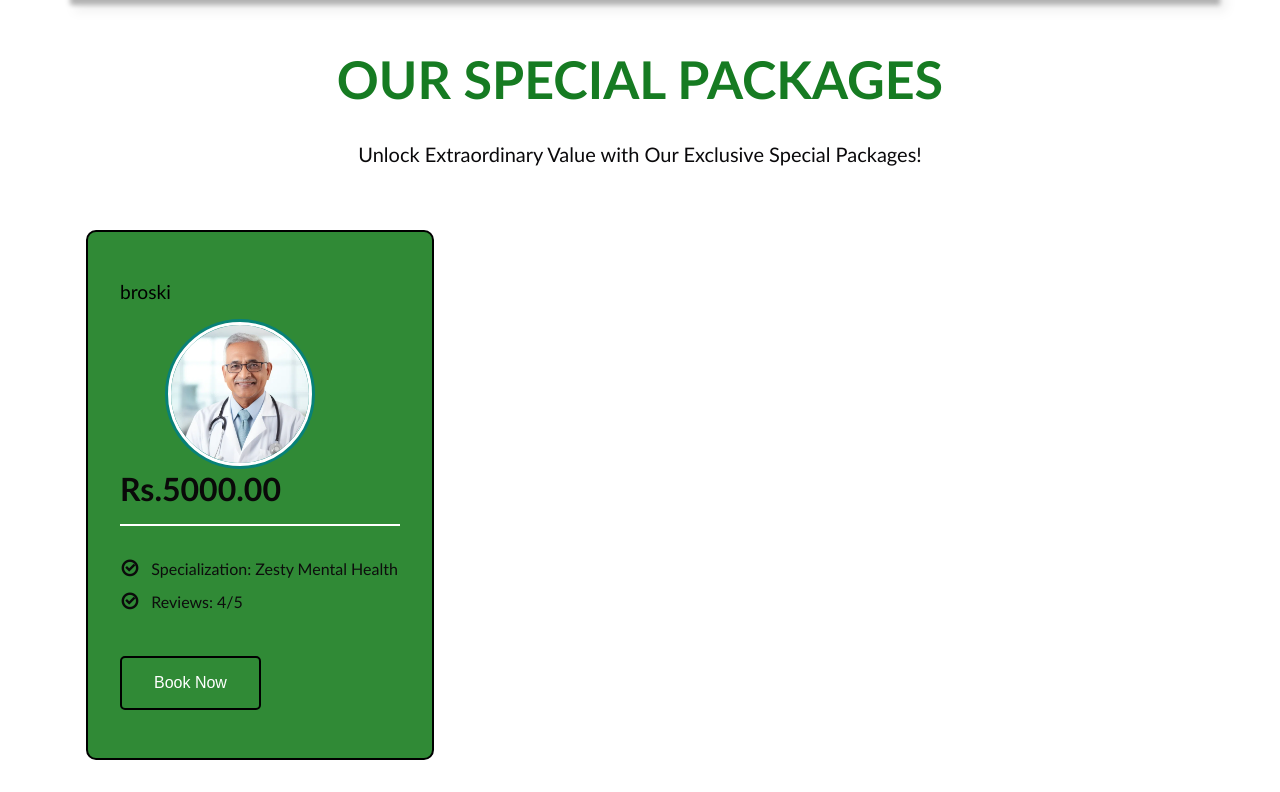
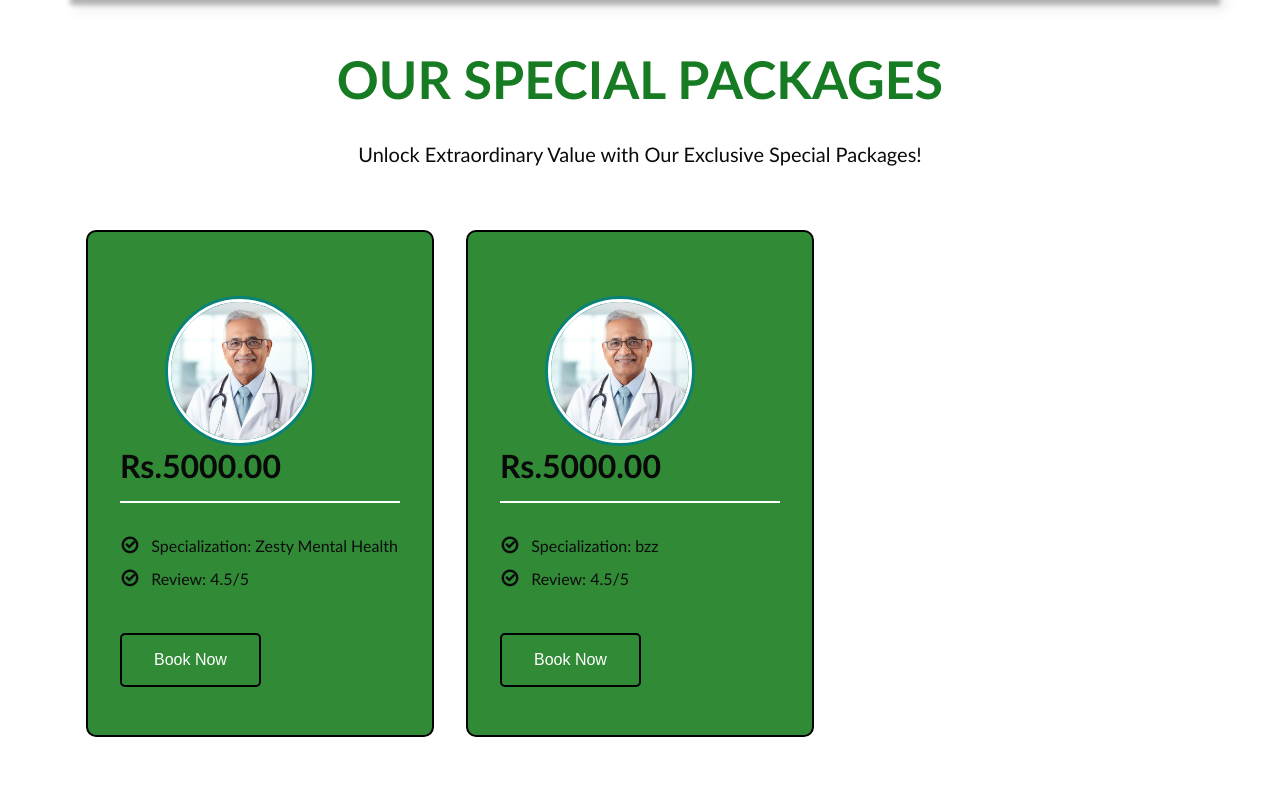
Before and after one commit to MohibShaikh/MindMending_Bending, a Django app: page /sessions/1/ in a window 1280 px wide. Shown: the part 97-889 px from the top of the page. After the commit the page ends 834 px from the top, so only its background shows below. Run offline with Django 5.2, Linux system fonts and the light colour scheme; data comes from the database, SQL or seed files in the repository; some libraries are stand-ins or nearby versions.

Commit message:
Priced Session Modification

```diff
--- a/MindMendConsultant/Templates/sessions.html
+++ b/MindMendConsultant/Templates/sessions.html
@@ -62,7 +62,7 @@
                     </p>
                     <p>
                         <i class="ri-checkbox-circle-line"></i>
-                        Reviews: 4/5
+                        Review: 4.5/5
                     </p>
                 </div>
                 <a href="./Book.html"><button class="btn price_btn">Book Now</button></a>
--- a/MindMendConsultant/module1/models.py
+++ b/MindMendConsultant/module1/models.py
@@ -26,7 +26,7 @@
 
 
 class Sessions(models.Model):
-    therapist = models.ForeignKey(Therapist, on_delete=models.CASCADE, null=True, blank=True)
+    therapist = models.ManyToManyField(Therapist, blank=True)
     session_id = models.AutoField(primary_key=True)
     facility = models.CharField(max_length=50)
     description = models.TextField()
```
Also changed, not shown: MindMendConsultant/db.sqlite3, MindMendConsultant/module1/migrations/0005_remove_sessions_therapist_sessions_therapist.py (added).
